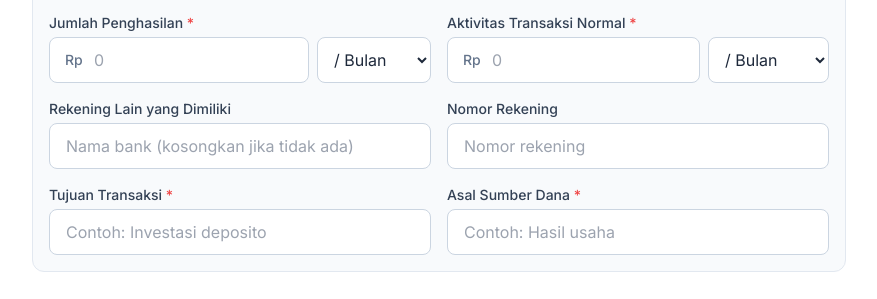
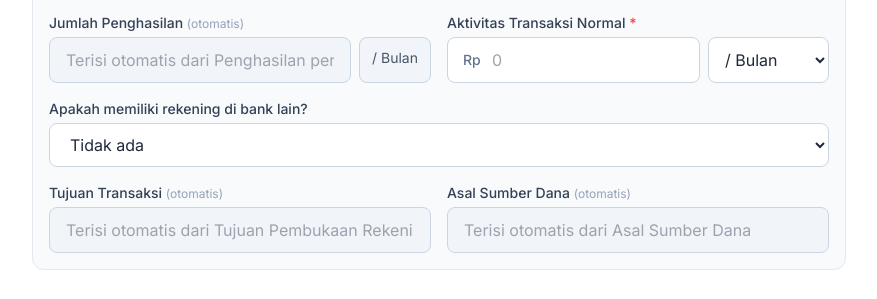
Before and after one commit to danimy8/Formulir-Data-Diri, a plain HTML site: page index.html in a window 1280 px wide. Shown: the part 2688-2987 px from the top of the page, without its empty margins (201-1078 px from the left). Drawn offline with nearby package versions, Linux system fonts and the light colour scheme.

Commit message:
Update index.html

```diff
--- a/index.html
+++ b/index.html
@@ -547,22 +547,20 @@
 
                         <div id="walkInBox" class="mt-4 grid grid-cols-1 md:grid-cols-2 gap-4">
 
-                            <!-- Jumlah Penghasilan -->
-        <div>
-            <label class="block text-sm font-medium text-slate-700 mb-1">Jumlah Penghasilan <span class="text-red-500">*</span></label>
+                            <!-- Jumlah Penghasilan (OTOMATIS dari "Penghasilan per Bulan") -->
+                            <div>
+                                <label class="block text-sm font-medium text-slate-700 mb-1">
+                                    Jumlah Penghasilan <span class="text-xs font-normal text-slate-400">(otomatis)</span>
+                                </label>
                                 <div class="flex gap-2">
-                <div class="relative flex-1">
-                    <span class="absolute left-4 top-1/2 -translate-y-1/2 text-slate-500 text-sm font-medium">Rp</span>
-                    <input type="text" id="wiIncome" required inputmode="numeric" oninput="formatRupiah(this)" placeholder="0" class="w-full pl-11 pr-3 py-2.5 rounded-lg border border-slate-300 focus:ring-2 focus:ring-brand-500 outline-none">
-                </div>
-                <select id="wiIncomePeriod" class="px-3 py-2.5 rounded-lg border border-slate-300 bg-white outline-none">
-                    <option value="Bulan">/ Bulan</option>
-                    <option value="Minggu">/ Minggu</option>
-                </select>
-            </div>
-        </div>
-
-        <!-- Aktivitas Transaksi Normal -->
+                                    <input type="text" id="wiIncome" readonly
+                                           placeholder="Terisi otomatis dari Penghasilan per Bulan"
+                                           class="flex-1 px-4 py-2.5 rounded-lg border border-slate-300 bg-slate-100 text-slate-700 outline-none cursor-not-allowed">
+                                    <span class="px-3 py-2.5 rounded-lg border border-slate-300 bg-slate-100 text-slate-600 text-sm">/ Bulan</span>
+                                </div>
+                            </div>
+
+                            <!-- Aktivitas Transaksi Normal (MANUAL) -->
                             <div>
                                 <label class="block text-sm font-medium text-slate-700 mb-1">Aktivitas Transaksi Normal <span class="text-red-500">*</span></label>
                                 <div class="flex gap-2">
@@ -577,23 +575,45 @@
                                 </div>
                             </div>
 
-        <!-- Rekening lain -->
-        <div>
-            <label class="block text-sm font-medium text-slate-700 mb-1">Rekening Lain yang Dimiliki</label>
-            <input type="text" id="wiOtherAcc" placeholder="Nama bank (kosongkan jika tidak ada)" class="w-full px-4 py-2.5 rounded-lg border border-slate-300 focus:ring-2 focus:ring-brand-500 outline-none">
-        </div>
-        <div>
-            <label class="block text-sm font-medium text-slate-700 mb-1">Nomor Rekening</label>
+                            <!-- Opsi rekening lain -->
+                            <div class="md:col-span-2">
+                                <label class="block text-sm font-medium text-slate-700 mb-1">Apakah memiliki rekening di bank lain?</label>
+                                <select id="wiHasOther" onchange="toggleWiOther()" class="w-full px-4 py-2.5 rounded-lg border border-slate-300 bg-white focus:ring-2 focus:ring-brand-500 outline-none">
+                                    <option value="Tidak">Tidak ada</option>
+                                    <option value="Ya">Ya, ada</option>
+                                </select>
+                            </div>
+
+                            <!-- Rekening Lain & Nomor (OPSIONAL, muncul jika memilih "Ya") -->
+                            <div id="wiOtherWrap" class="hidden md:col-span-2 grid grid-cols-1 md:grid-cols-2 gap-4">
+                                <div>
+                                    <label class="block text-sm font-medium text-slate-700 mb-1">Rekening Lain yang Dimiliki <span class="text-xs font-normal text-slate-400">(opsional)</span></label>
+                                    <input type="text" id="wiOtherAcc" placeholder="Nama bank" class="w-full px-4 py-2.5 rounded-lg border border-slate-300 focus:ring-2 focus:ring-brand-500 outline-none">
+                                </div>
+                                <div>
+                                    <label class="block text-sm font-medium text-slate-700 mb-1">Nomor Rekening <span class="text-xs font-normal text-slate-400">(opsional)</span></label>
                                     <input type="text" id="wiOtherAccNo" inputmode="numeric" oninput="this.value=this.value.replace(/\D/g,'')" placeholder="Nomor rekening" class="w-full px-4 py-2.5 rounded-lg border border-slate-300 focus:ring-2 focus:ring-brand-500 outline-none">
                                 </div>
-
-        <div>
-            <label class="block text-sm font-medium text-slate-700 mb-1">Tujuan Transaksi <span class="text-red-500">*</span></label>
-            <input type="text" id="wiPurpose" required placeholder="Contoh: Investasi deposito" class="w-full px-4 py-2.5 rounded-lg border border-slate-300 focus:ring-2 focus:ring-brand-500 outline-none">
-        </div>
-        <div>
-            <label class="block text-sm font-medium text-slate-700 mb-1">Asal Sumber Dana <span class="text-red-500">*</span></label>
-            <input type="text" id="wiFund" required placeholder="Contoh: Hasil usaha" class="w-full px-4 py-2.5 rounded-lg border border-slate-300 focus:ring-2 focus:ring-brand-500 outline-none">
+                            </div>
+
+                            <!-- Tujuan Transaksi (OTOMATIS dari "Tujuan Pembukaan Rekening") -->
+                            <div>
+                                <label class="block text-sm font-medium text-slate-700 mb-1">
+                                    Tujuan Transaksi <span class="text-xs font-normal text-slate-400">(otomatis)</span>
+                                </label>
+                                <input type="text" id="wiPurpose" readonly
+                                       placeholder="Terisi otomatis dari Tujuan Pembukaan Rekening"
+                                       class="w-full px-4 py-2.5 rounded-lg border border-slate-300 bg-slate-100 text-slate-700 outline-none cursor-not-allowed">
+                            </div>
+
+                            <!-- Asal Sumber Dana (OTOMATIS dari "Asal Sumber Dana" di atas) -->
+                            <div>
+                                <label class="block text-sm font-medium text-slate-700 mb-1">
+                                        Asal Sumber Dana <span class="text-xs font-normal text-slate-400">(otomatis)</span>
+                                </label>
+                                <input type="text" id="wiFund" readonly
+                                       placeholder="Terisi otomatis dari Asal Sumber Dana"
+                                       class="w-full px-4 py-2.5 rounded-lg border border-slate-300 bg-slate-100 text-slate-700 outline-none cursor-not-allowed">
                             </div>
                         </div>
                     </div>
@@ -1397,7 +1417,7 @@
             const specDireksi2 = isPerusahaan ? document.getElementById('specDireksi2').value.trim() : '-';
             const isWalkIn = true;
             const wv = id => document.getElementById(id).value.trim();
-            const wiIncome   = isWalkIn ? 'Rp ' + wv('wiIncome') + ' / ' + wv('wiIncomePeriod') : '-';
+            const wiIncome   = isWalkIn ? wv('wiIncome') + ' / Bulan' : '-';
             const wiActivity = isWalkIn ? 'Rp ' + wv('wiActivity') + ' / ' + wv('wiActivityPeriod') : '-';
             const wiOtherAcc   = isWalkIn ? (wv('wiOtherAcc') || '-') : '-';
             const wiOtherAccNo = isWalkIn ? (wv('wiOtherAccNo') || '-') : '-';
@@ -1678,6 +1698,39 @@ kirimKeMasterData({
                         window.scrollTo({ top: 0, behavior: 'smooth' });
                     }
 
+                    // ===== Data Khusus: isi otomatis dari form di atasnya =====
+                    function syncWalkIn() {
+                        const val = id => document.getElementById(id).value.trim();
+
+                        // Jumlah Penghasilan <- Penghasilan per Bulan
+                        document.getElementById('wiIncome').value = val('income');
+
+                        // Tujuan Transaksi <- Tujuan Pembukaan Rekening
+                        const purpose = getSelectOrOther('accountPurpose', 'accountPurposeOther');
+                        document.getElementById('wiPurpose').value = purpose === 'Lainnya: ' ? '' : purpose;
+
+                        // Asal Sumber Dana <- Asal Sumber Dana
+                        const fund = getSelectOrOther('fundSource', 'fundSourceOther');
+                        document.getElementById('wiFund').value = fund === 'Lainnya: ' ? '' : fund;
+                    }
+
+                    ['income', 'accountPurpose', 'accountPurposeOther', 'fundSource', 'fundSourceOther'].forEach(id => {
+                        const el = document.getElementById(id);
+                        el.addEventListener('input', syncWalkIn);
+                        el.addEventListener('change', syncWalkIn);
+                    });
+                    syncWalkIn();
+
+                    // Rekening lain: tampil hanya jika dipilih "Ya"
+                    function toggleWiOther() {
+                        const ya = document.getElementById('wiHasOther').value === 'Ya';
+                        document.getElementById('wiOtherWrap').classList.toggle('hidden', !ya);
+                        if (!ya) {
+                            document.getElementById('wiOtherAcc').value = '';
+                            document.getElementById('wiOtherAccNo').value = '';
+                        }
+                    }
+
                     const pAraya = document.getElementById("pAraya");
                     const pKu = document.getElementById("pKu");
                     const pArisan = document.getElementById("pArisan");
```
Lines whose indentation alone changed are shown as unchanged.
